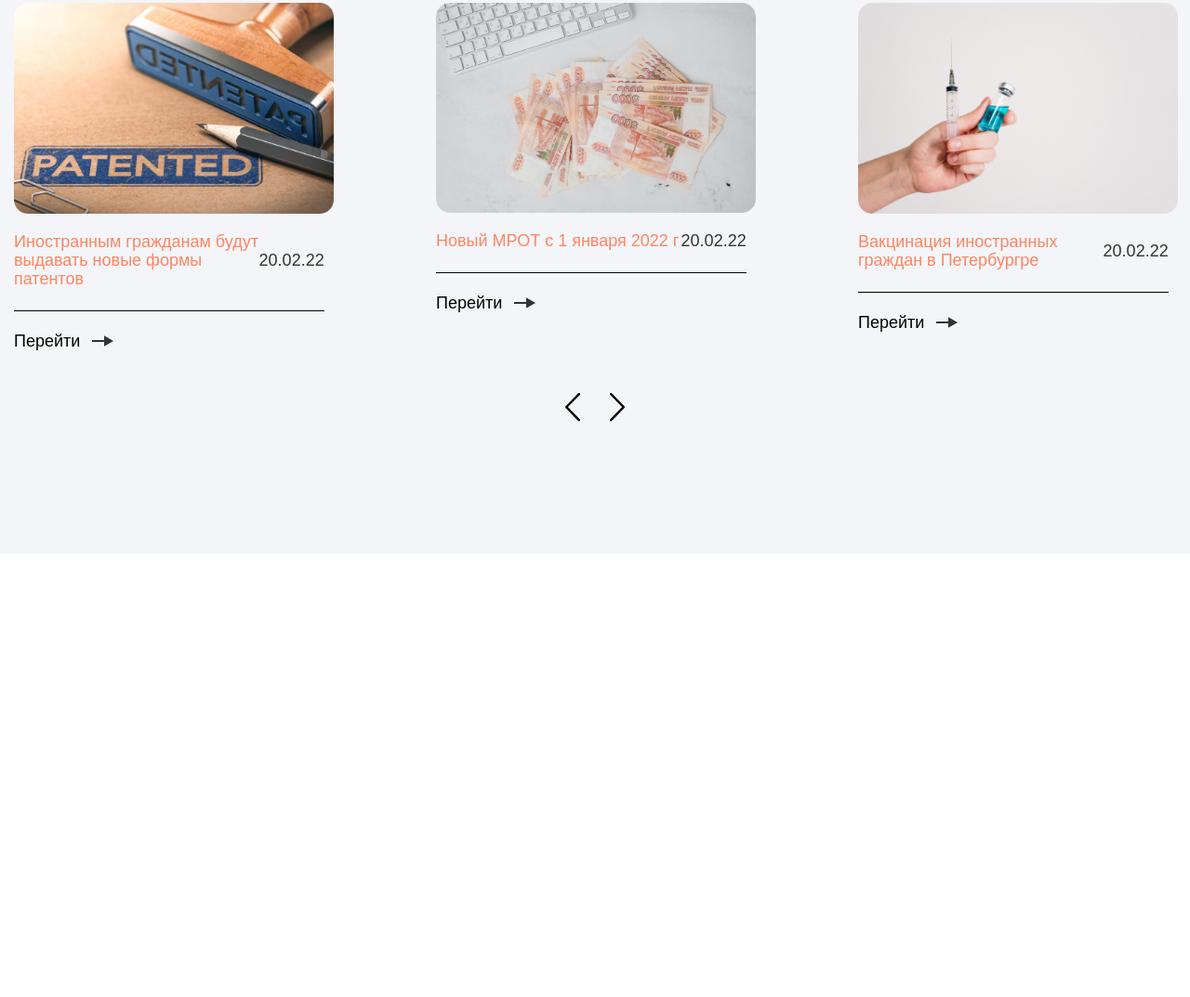
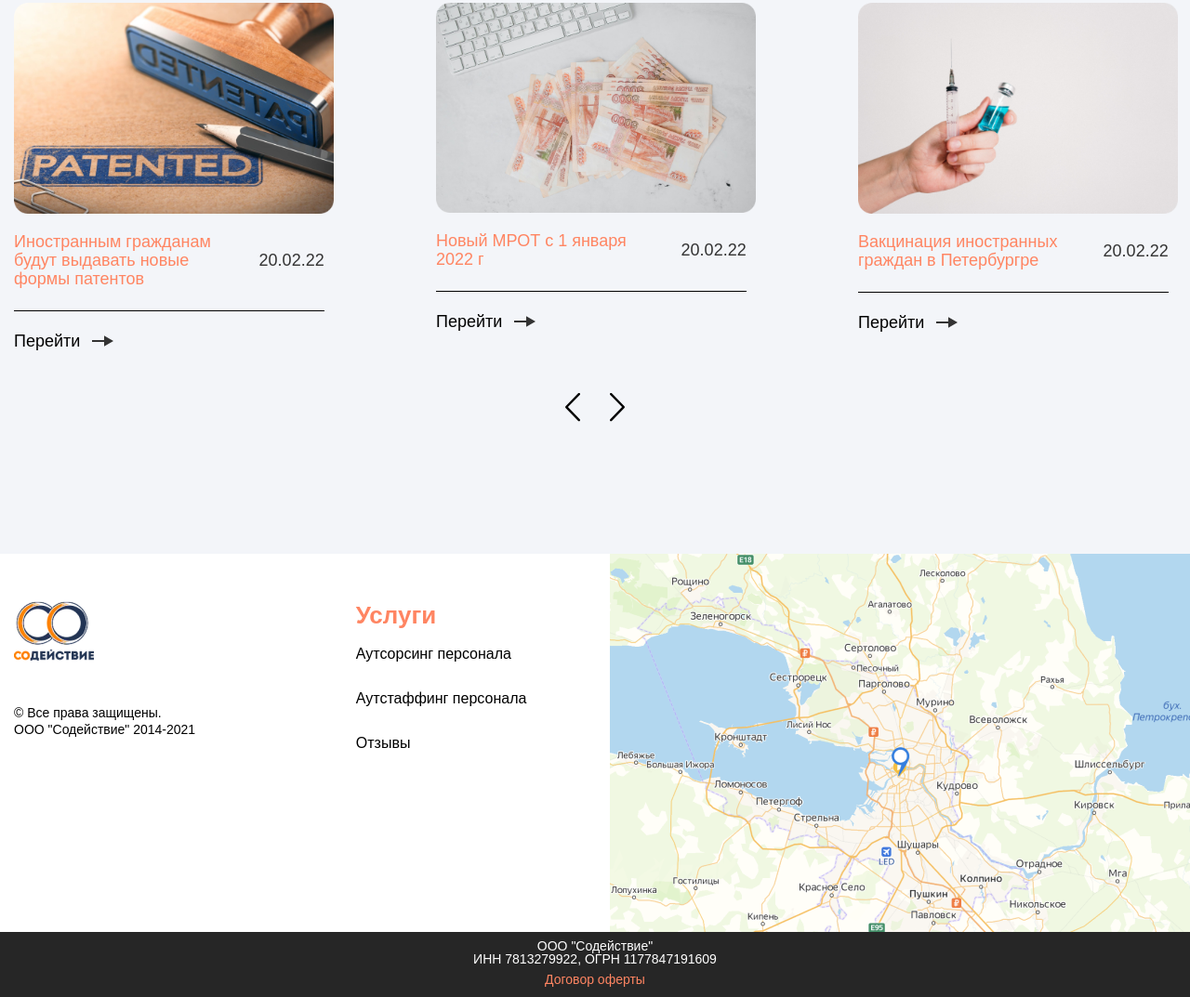
Before and after one commit to Lonerr7/Sodeystviye-dev, a website: page app/index.html in a window 1280 px wide. Shown: the part 7276-8349 px from the top of the page at 93% size. Before the commit the page ends 7872 px from the top, so only its background shows below. Drawn offline with Linux system fonts and the light colour scheme; files whose address does not match are found by name.

Commit message:
11. Made footer

```diff
--- a/app/index.html
+++ b/app/index.html
@@ -954,6 +954,77 @@
       <!-- /section.news -->
     </main>
 
+    <footer class="footer">
+      <a class="footer__maplink" href="#">
+        <img class="footer__map" src="./images/footer/map.png" alt="map">
+      </a>
+      <div class="container">
+        <div class="footer__top">
+          <div class="footer__box footer__box--1">
+            <div class="footer__logoBox">
+              <a class="footer__logo" href="#">
+                <img
+                  class="footer__logoimg"
+                  src="./images/header/logo.png"
+                  alt="logo"
+                />
+              </a>
+            </div>
+            <p class="footer__text footer__text--1">
+              © Все права защищены. <br />
+              ООО "Содействие" 2014-2021
+            </p>
+          </div>
+          <!-- /footer__box -->
+          <div class="footer__box footer__box--2">
+            <p class="footer__subtitle">Услуги</p>
+            <ul class="footer__list">
+              <li class="footer__listitem">
+                <a class="footer__link" href="#">Аутсорсинг персонала</a>
+              </li>
+              <li class="footer__listitem">
+                <a class="footer__link" href="#">Аутстаффинг персонала</a>
+              </li>
+              <li class="footer__listitem">
+                <a class="footer__link" href="#">Отзывы</a>
+              </li>
+            </ul>
+            <!-- /ul.footer__list -->
+          </div>
+          <!-- /footer__box -->
+          <div class="footer__box footer__box--3">
+            <p class="footer__subtitle">Контакты</p>
+            <p class="footer__address">Ул.Чапаева, д.25, Санкт-Петербург</p>
+            <a class="footer__link footer__link--1" href="tel:88124994534"
+              >8 (812) 499-45-34</a
+            >
+            <p class="footer__linktitle">Телефон в Москве:</p>
+            <a class="footer__link" href="84994994534">8 (499) 499-45-34</a>
+            <a class="footer__link footer__link--last" href="mailto:info@sodst.ru"
+              >e-mail: info@sodst.ru</a
+            >
+            <p class="footer__subtitle">Режим работы:</p>
+            <p class="footer__time">ПН - ПТ: 09:00 - 19:30</p>
+            <p class="footer__time">СБ - ВС: 12:00 - 16:00</p>
+          </div>
+          <!-- /footer__box -->
+        </div>
+        <!-- /footer__top -->
+      </div>
+      <!-- /container -->
+
+      <div class="footer__bottom">
+        <div class="container">
+          <p class="footer__bottomtext">ООО "Содействие"</p>
+          <p class="footer__bottomtext footer__bottomtext--last">ИНН 7813279922, ОГРН 1177847191609</p>
+          <a class="footer__bottomlink" href="#">Договор оферты</a>
+        </div>
+        <!-- /container -->
+      </div>
+      <!-- /footer__bottom -->
+    </footer>
+    <!-- /footer -->
+
     <script src="js/main.min.js"></script>
   </body>
 </html>
--- a/app/scss/style.scss
+++ b/app/scss/style.scss
@@ -831,6 +831,7 @@
   &__slidetext {
     color: $text-orange;
     max-width: 313px;
+    margin-right: 20px;
   }
 
   &__slidelink {
@@ -852,10 +853,120 @@
   &__button--left {
     margin-right: 27px;
   }
-
-
 }
 
 // === /news ===
 
+// === footer ===
+
+.footer {
+  position: relative;
+
+  &__map {
+    position: absolute;
+    top: 0;
+    right: 0;
+  }
+
+  &__top {
+    max-width: 1007px;
+    padding: 51px 0 46px 0;
+    display: flex;
+    justify-content: space-between;
+  }
+
+  &__box--1 {
+    max-width: 224px;
+  }
+
+  &__logoBox {
+    margin-bottom: 47px;
+  }
+
+  &__text--1 {
+    font-size: 14px;
+    font-weight: 400;
+    line-height: 18px;
+  }
+
+  &__box--2 {
+    max-width: 203px;
+  }
+
+  &__subtitle {
+    color: $text-orange;
+    font-size: 26px;
+    line-height: 30px;
+    font-weight: 600;
+    margin-bottom: 18px;
+  }
+
+  &__listitem:not(:last-child) {
+    margin-bottom: 27px;
+  }
+
+  &__link {
+    color: $title-color;
+    display: inline-block;
+    margin-bottom: 3px;
+
+    &:hover {
+      text-decoration: underline;
+    }
+  }
+
+  &__box--3 {
+    max-width: 283px;
+  }
+
+  &__address,
+  &__linktitle {
+    margin-bottom: 3px;
+  }
+
+  &__link--1 {
+    margin-bottom: 30px;
+  }
+
+  &__link--last {
+    margin-bottom: 33px;
+  }
+
+  &__time {
+    text-transform: uppercase;
+    font-size: 16px;
+    line-height: 26px;
+  }
+
+  // =====
+
+  &__bottom {
+    padding: 8px 0 10px 0;
+    background-color: #262626;
+    text-align: center;
+    color: #fff;
+  }
+
+  &__bottomtext,
+  &__bottomlink {
+    font-size: 14px;
+    line-height: 14px;
+    font-weight: 400;
+  }
+
+  &__bottomtext--last {
+    margin-bottom: 6px;
+  }
+
+  &__bottomlink {
+    color: $text-orange;
+
+    &:hover {
+      text-decoration: underline;
+    }
+  }
+}
+
+// === /footer ===
+
 @import 'media';
```
Also changed, not shown: app/css/style.min.css, app/images/footer/map.png (added).
